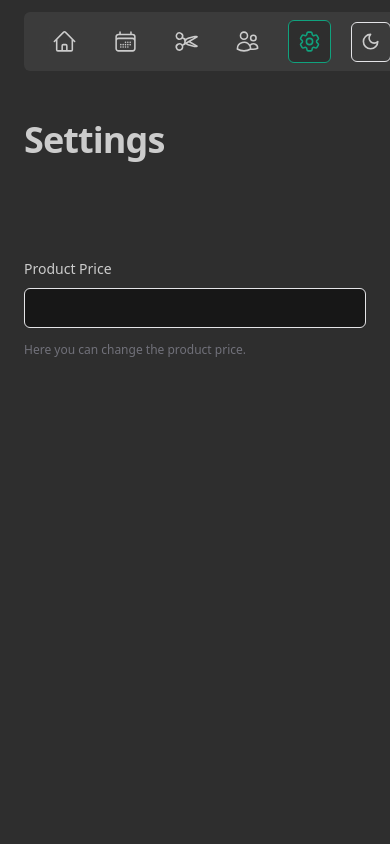
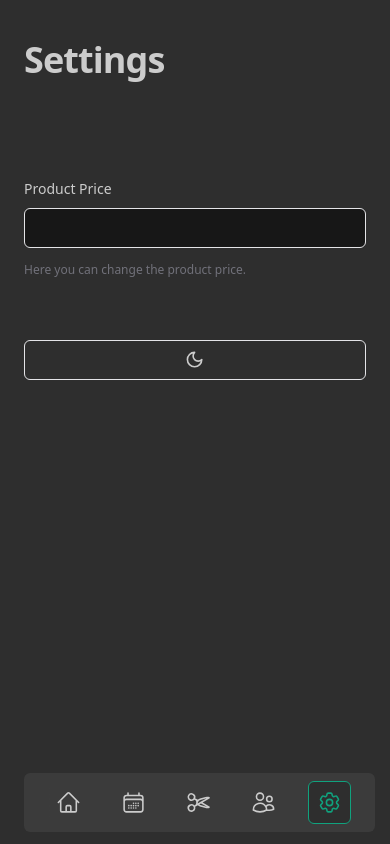
Before and after one commit to walid1921/GroomGrid, a React (Vite) app: page /settings in a window 390 px wide. Built offline with nearby package versions, Linux system fonts and the light colour scheme; no server answers; the database is empty.

Commit message:
small changes

```diff
--- a/src/components/appLayout.tsx
+++ b/src/components/appLayout.tsx
@@ -5,15 +5,15 @@ import SmallNav from "./smallNav";
 
 const AppLayout = () => {
   return (
-    <div className="grid sm:grid-cols-[20rem,1fr] grid-rows-[auto,1fr] h-screen">
+    <div className="sm:grid sm:grid-cols-[20rem,1fr] sm:grid-rows-[auto,1fr] h-screen">
       <Header />
       <Sidebar />
-      <main className="sm:p-16 pt-[120px] px-6 bg-bgMain overflow-scroll h-screen sm:h-auto">
-        <div className="max-w-[120rem] mx-0 my-auto flex flex-col gap-14">
-          <nav className="sm:hidden flex justify-center bg-[rgba(114,114,114,.2)] backdrop-blur-md   border-[rgba(114,114,114,.4)] py-2 px-5 rounded-md fixed top-3 z-[1000]">
+      <main className="sm:p-16 pt-10 px-6 bg-bgMain overflow-scroll w-full h-screen sm:h-auto">
+        <div className="max-w-[120rem] pb-24 mx-0 my-auto flex flex-col gap-14 w-full">
+          <Outlet />
+          <nav className="sm:hidden flex justify-center items-center bg-[rgba(114,114,114,.2)] backdrop-blur-md   border-[rgba(114,114,114,.4)] py-2 w-[90%]  rounded-md fixed bottom-3 z-[1000]">
             <SmallNav />
           </nav>
-          <Outlet />
         </div>
       </main>
     </div>
--- a/src/components/mode-toggle.tsx
+++ b/src/components/mode-toggle.tsx
@@ -1,25 +1,25 @@
-import { Moon, Sun } from "lucide-react"
+import { Moon, Sun } from "lucide-react";
 
-import { Button } from "@/components/ui/button"
+import { Button } from "@/components/ui/button";
 import {
   DropdownMenu,
   DropdownMenuContent,
   DropdownMenuItem,
   DropdownMenuTrigger,
-} from "@/components/ui/dropdown-menu"
-import { useTheme } from "@/components/theme-provider"
+} from "@/components/ui/dropdown-menu";
+import { useTheme } from "@/components/theme-provider";
 
 export function ModeToggle() {
-  const { setTheme } = useTheme()
+  const { setTheme } = useTheme();
 
   return (
     <DropdownMenu>
       <DropdownMenuTrigger asChild>
-        <Button variant="outline" size="icon">
+        <Button variant="outline">
           <Sun className="h-[1.2rem] w-[1.2rem] rotate-0 scale-100 transition-all dark:-rotate-90 dark:scale-0" />
           <Moon className="absolute h-[1.2rem] w-[1.2rem] rotate-90 scale-0 transition-all dark:rotate-0 dark:scale-100" />
-          <span className="sr-only">Toggle theme</span>
         </Button>
+
       </DropdownMenuTrigger>
       <DropdownMenuContent align="end">
         <DropdownMenuItem onClick={() => setTheme("light")}>
@@ -33,5 +33,5 @@ export function ModeToggle() {
         </DropdownMenuItem>
       </DropdownMenuContent>
     </DropdownMenu>
-  )
+  );
 }
--- a/src/components/smallNav.tsx
+++ b/src/components/smallNav.tsx
@@ -39,18 +39,18 @@ const navLinks = [
 
 const SmallNav = () => {
   return (
-    <ul className="flex items-center  gap-5">
+    <ul className="flex justify-center items-center gap-6">
       {navLinks.map((link) => (
         <li key={link.to}>
           <NavLink
             to={link.to}
-            className="flex items-center gap-3 hover:bg-bgMain hover:rounded-md py-2 px-2"
+            className="flex hover:bg-bgMain hover:rounded-md py-2 px-2"
           >
             <link.icon size={25} />
           </NavLink>
         </li>
       ))}
-      <ModeToggle />
+
     </ul>
   );
 };
--- a/src/pages/bookings.tsx
+++ b/src/pages/bookings.tsx
@@ -12,7 +12,7 @@ function Bookings() {
       <Row className="flex-col sm:flex-row items-start gap-[1.6rem]">
         <h1>
           All bookings{" "}
-          <span className="font-normal text-[16px]">({bookings?.length})</span>
+          <span className="font-normal text-[16px] sm:hidden">({bookings?.length})</span>
         </h1>
         <div className="flex items-center gap-4 ">
           <FilterOperations
--- a/src/pages/dashboard.tsx
+++ b/src/pages/dashboard.tsx
@@ -11,7 +11,7 @@ function Dashboard() {
   return (
     <>
       <Row variant="vertical">
-        <h1>walid</h1>
+        <h1>Dashboard</h1>
         <p className="muted">safasf</p>
         <TooltipProvider>
           <Tooltip>
--- a/src/pages/services.tsx
+++ b/src/pages/services.tsx
@@ -23,7 +23,7 @@ function Services() {
       <Row className="flex-col sm:flex-row items-start gap-[1.6rem]">
         <h1>
           Services{" "}
-          <span className="font-normal text-[16px]">({services?.length})</span>
+          <span className="font-normal text-[16px] sm:hidden">({services?.length})</span>
         </h1>
         <div className="flex items-center gap-4 ">
           <CreateEditForm
--- a/src/pages/settings.tsx
+++ b/src/pages/settings.tsx
@@ -1,3 +1,4 @@
+import { ModeToggle } from "@/components/mode-toggle";
 import UpdateSettingsForm from "@/features/settings/UpdateSettingsForm";
 
 function Settings() {
@@ -5,6 +6,7 @@ function Settings() {
     <>
       <h1>Settings</h1>
       <UpdateSettingsForm />
+      <ModeToggle />
     </>
   );
 }
```
